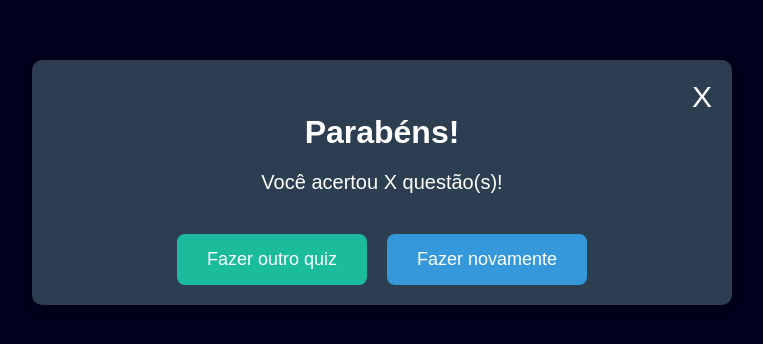
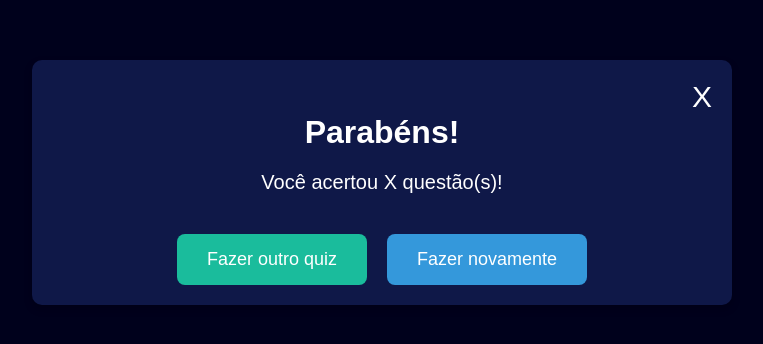
Before and after one commit to Brandassi/ecosystem, a plain HTML site: page Quiz-tec/resultado.html in a window 1280 px wide. Shown: the part 218-562 px from the top of the page, without its empty margins (258-1021 px from the left). Drawn offline with Linux system fonts and the light colour scheme.

Commit message:
Atualizar o resultado.css

```diff
--- a/Quiz-tec/resultado.css
+++ b/Quiz-tec/resultado.css
@@ -18,7 +18,7 @@ body {
 .quiz-container {
     width: 100%;
     max-width: 700px;
-    background-color: #2C3E50;
+    background-color: #0F1848;
     border-radius: 10px;
     box-shadow: 0 4px 8px rgba(0, 0, 0, 0.2);
     padding: 20px;
```
